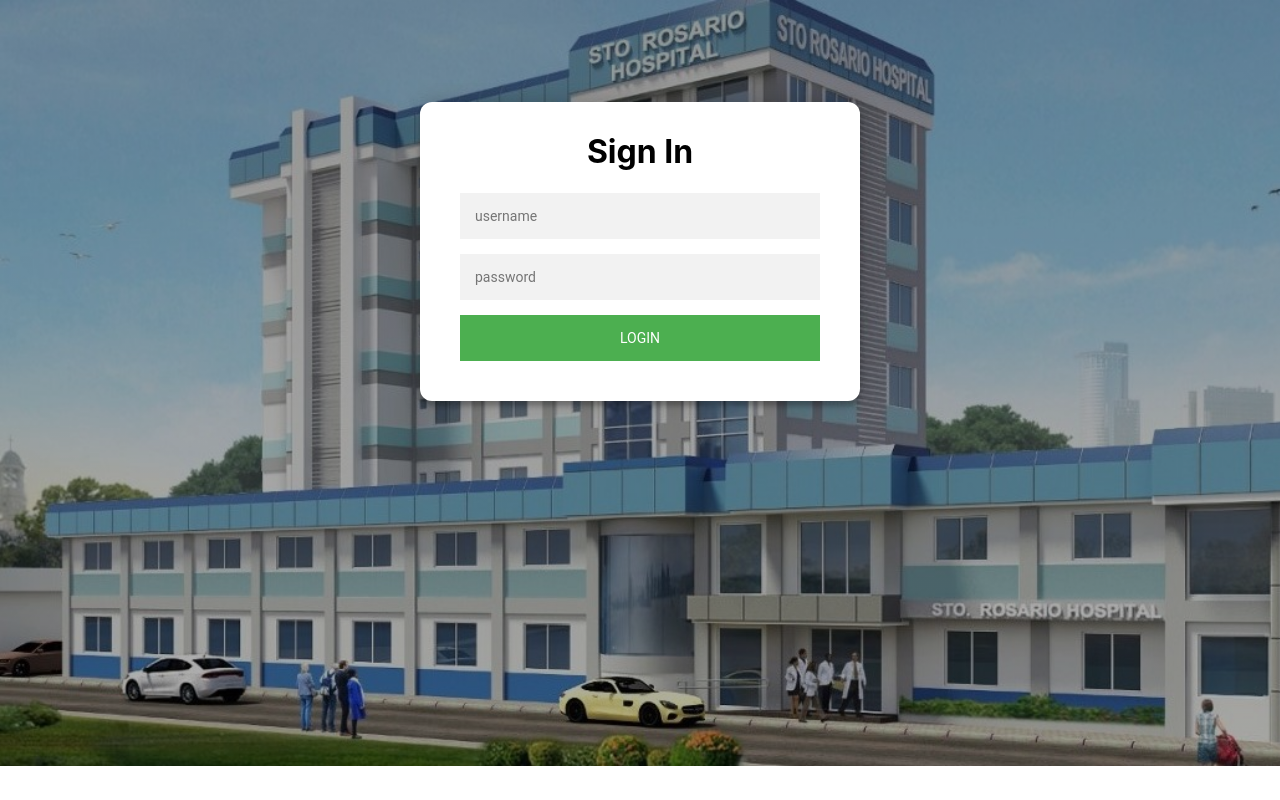
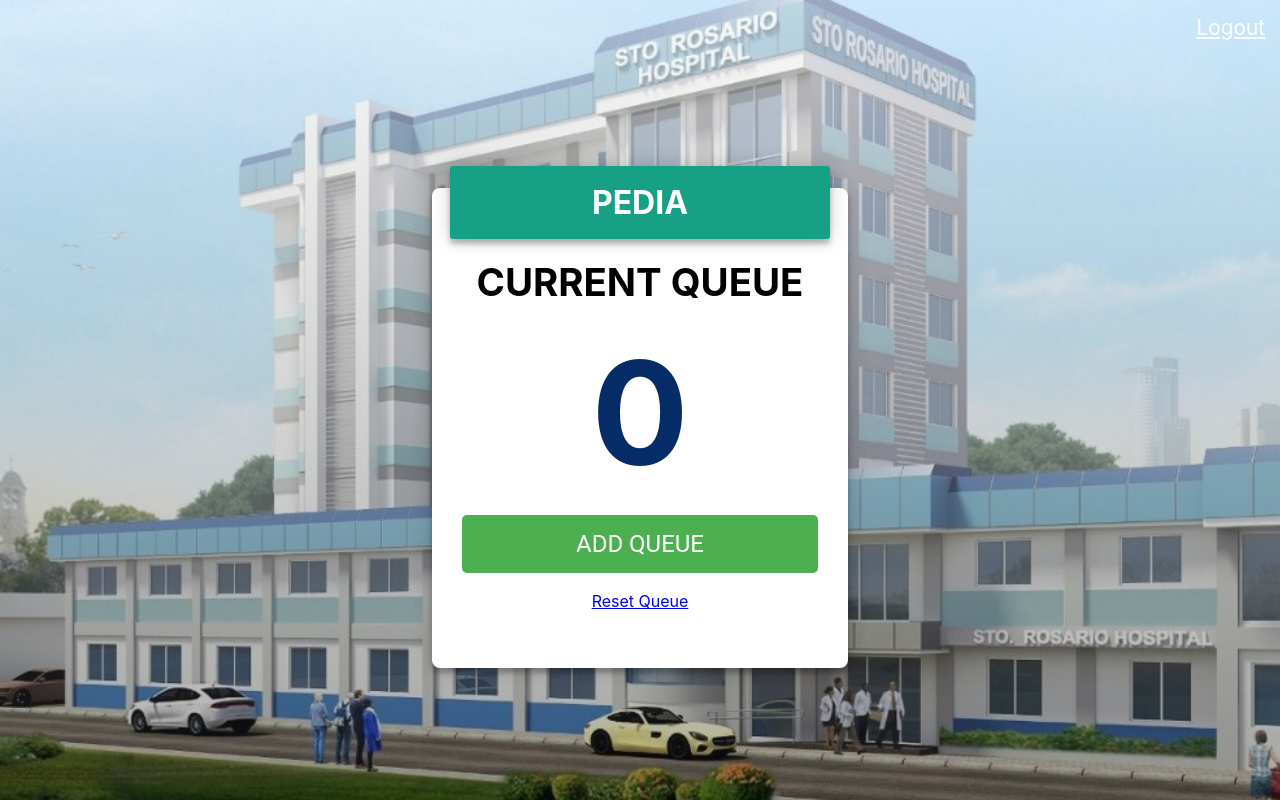
Before and after one commit to krizziamf/srh-cqsystem, a React (Create React App) app: page / in a window 1280 px wide. Built offline with nearby package versions, Linux system fonts and the light colour scheme.

Commit message:
setState

```diff
--- a/src/App.js
+++ b/src/App.js
@@ -12,13 +12,13 @@
 function App() {
   return (
     <div className="App">
-          {/* <Pedia /> */}
+          <Pedia />
           {/* <Adult /> */}
           {/* <Cashier /> */}
           {/* <Er /> */}
           {/* <View/> */}
           {/* <Footer /> */}
-          <Login />
+          {/* <Login /> */}
     </div>
   );
 }
--- a/src/component/Adult.js
+++ b/src/component/Adult.js
@@ -1,9 +1,29 @@
-import React from 'react';
+import React, { Component } from 'react';
 import Header from '../component/Header';
-import '../style/user.css';
+import '../style//user.css';
 
 
-export default function Adult() {
+
+export default class Adult extends Component {
+
+    constructor() {
+        super()
+        this.state = {
+            count: 0
+
+        };
+    }
+
+    increment() {
+        this.setState({
+            count: this.state.count + 1
+        },
+        () => {
+            console.log(this.state.count)
+            }
+        )
+    }
+    render() {
         return(
             <div className="user-container">
                  <div className="logout__div">
@@ -14,10 +34,11 @@
                     <h1 className="user__title">ADULT</h1>
                     </div>
                     <h1 className="current-queue">CURRENT QUEUE</h1>
-                <h1 className="queue">3</h1>
-                <button className="add-btn">ADD QUEUE</button>
+                    <h1 className="queue">{this.state.count}</h1>
+                    <button className="add-btn" onClick={() => this.increment()}>ADD QUEUE</button>
                     <a href="#" className="reset-btn">Reset Queue</a>
                 </form>
             </div>
         )
     }
+}
--- a/src/component/Cashier.js
+++ b/src/component/Cashier.js
@@ -1,9 +1,27 @@
-import React from 'react';
+import React, { Component } from 'react';
 import Header from '../component/Header';
 import '../style/user.css';
 
 
-function Cashier() {
+class Cashier extends Component {
+    constructor() {
+        super()
+        this.state = {
+            count: 0
+
+        };
+    }
+
+    increment() {
+        this.setState({
+            count: this.state.count + 1
+        },
+        () => {
+            console.log(this.state.count)
+            }
+        )
+    }
+    render() {
         return(
             <div className="user-container">
                 <div className="logout__div">
@@ -14,12 +32,13 @@
                     <h1 className="user__title">CASHIER</h1>
                     </div>
                     <h1 className="current-queue">CURRENT QUEUE</h1>
-                <h1 className="queue">3</h1>
-                <button className="add-btn">ADD QUEUE</button>
+                    <h1 className="queue">{this.state.count}</h1>
+                    <button className="add-btn" onClick={() => this.increment()}>ADD QUEUE</button>
                     <a href="#" className="reset-btn">Reset Queue</a>
                 </form>
             </div>
         )
     }
+}
 
 export default Cashier;
--- a/src/component/Er.js
+++ b/src/component/Er.js
@@ -1,9 +1,27 @@
-import React from 'react';
+import React, { Component } from 'react';
 import Header from '../component/Header';
 import '../style/user.css';
 
 
-function Er() {
+class Er extends Component {
+    constructor() {
+        super()
+        this.state = {
+            count: 0
+
+        };
+    }
+
+    increment() {
+        this.setState({
+            count: this.state.count + 1
+        },
+        () => {
+            console.log(this.state.count)
+            }
+        )
+    }
+    render() {
         return(
             <div className="user-container">
                 <div className="logout__div">
@@ -14,12 +32,13 @@
                     <h1 className="user__title">Emergency Room(ER)</h1>
                     </div>
                     <h1 className="current-queue">CURRENT QUEUE</h1>
-                <h1 className="queue">3</h1>
-                <button className="add-btn">ADD QUEUE</button>
+        <h1 className="queue">{this.state.count}</h1>
+                    <button className="add-btn" onClick={() => this.increment()}>ADD QUEUE</button>
                     <a href="#" className="reset-btn">Reset Queue</a>
                 </form>
             </div>
         )
     }
+}
 
 export default Er;
--- a/src/component/Pedia.js
+++ b/src/component/Pedia.js
@@ -1,9 +1,27 @@
-import React from 'react';
+import React, { Component } from 'react';
 import Header from '../component/Header';
 import '../style/user.css';
 
 
-function Pedia() {
+class Pedia extends Component {
+    constructor() {
+        super()
+        this.state = {
+            count: 0
+
+        };
+    }
+
+    increment() {
+        this.setState({
+            count: this.state.count + 1
+        },
+        () => {
+            console.log(this.state.count)
+            }
+        )
+    }
+    render() {
         return(
             <div className="user-container">
                 <div className="logout__div">
@@ -14,12 +32,13 @@
                     <h1 className="user__title">PEDIA</h1>
                     </div>
                     <h1 className="current-queue">CURRENT QUEUE</h1>
-                <h1 className="queue">3</h1>
-                <button className="add-btn">ADD QUEUE</button>
+                    <h1 className="queue">{this.state.count}</h1>
+                    <button className="add-btn" onClick={() => this.increment()}>ADD QUEUE</button>
                     <a href="#" className="reset-btn">Reset Queue</a>
                 </form>
             </div>
         )
     }
+}
 
 export default Pedia;
--- a/src/component/View.js
+++ b/src/component/View.js
@@ -1,9 +1,18 @@
 import React from 'react';
 import Header from '../component/Header';
 import '../style/view.css';
+import { Component } from 'react/cjs/react.development';
 
 
-function View({props}) {
+class View extends Component {
+
+    constructor() {
+        super()
+            this.state = {
+                queue: ''
+            }
+        }
+    render() {
         return(
             <div className="view-container">
             <Header/>
@@ -28,5 +37,6 @@
             </div>
         )
     }
+}
 
 export default View;
--- a/src/style/user.css
+++ b/src/style/user.css
@@ -124,6 +124,18 @@
   margin: 15px;
   border-radius: 5px;
   font-size: 1.5rem;
+  cursor: pointer;
+  -webkit-transition: all 0.25s ease;
+  transition: all 0.25s ease;
+}
+
+.user-center .add-btn:hover {
+  color: white;
+  background: #2874A6;
+}
+
+.user-center .add-btn:active {
+  letter-spacing: 2px;
 }
 
 .user-center .reset-btn {
--- a/src/style/user.scss
+++ b/src/style/user.scss
@@ -86,6 +86,16 @@
         margin: 15px;
         border-radius: 5px;
         font-size: 1.5rem;
+          cursor: pointer;
+          transition: all 0.25s ease;
+          &:hover {
+            color:white;
+            background: #2874A6;
+          }
+          &:active {
+            //letter-spacing: 2px;
+            letter-spacing: 2px ;
+          }
     }
     .reset-btn {
         margin: 3px;
```
Also changed, not shown: 2 other files (tests, documents, lock files or other folders). Lines whose indentation alone changed are shown as unchanged.
